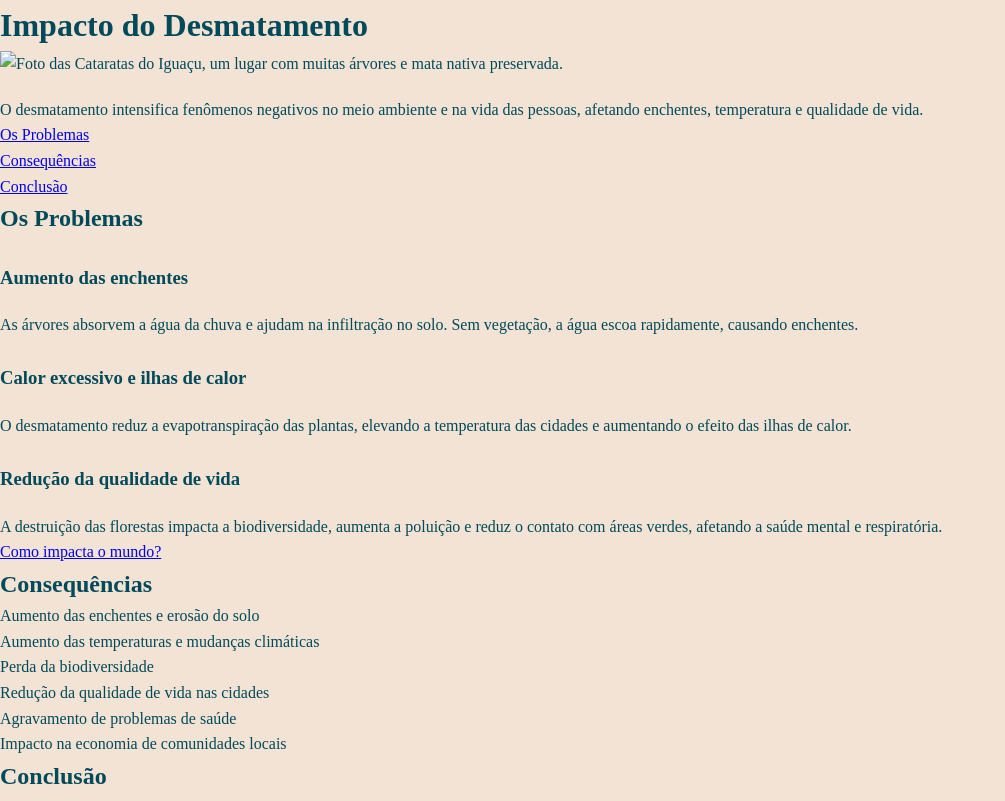
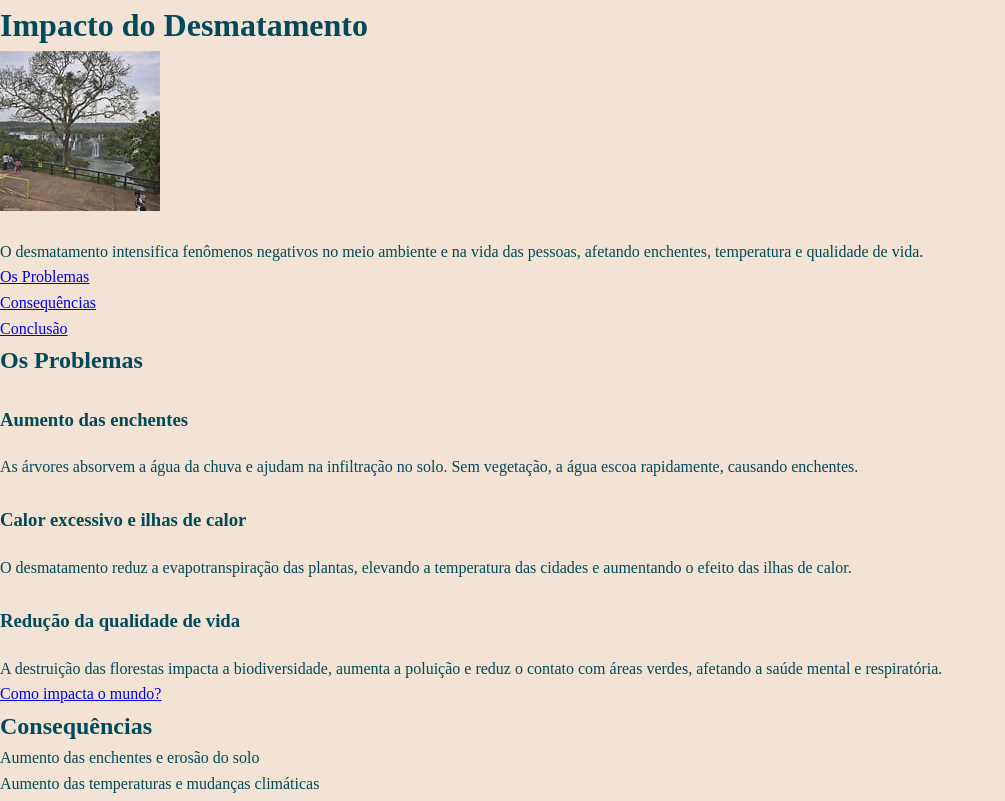
Before and after one commit to joaobertolin/projeto-agrinho, a plain HTML site: page index.html in a window 1280 px wide. Shown: the top 801 px of the page, without its empty margins (0-1005 px from the left). Drawn offline with Linux system fonts and the light colour scheme; some icons are missing; a web font is replaced by a local one.

Commit message:
Update index.html

```diff
--- a/index.html
+++ b/index.html
@@ -9,7 +9,7 @@
 <body>
     <header>
         <h1>Impacto do Desmatamento</h1>
-        <img src="cataratas-do-iguacu.jpg" alt="Foto das Cataratas do Iguaçu, um lugar com muitas árvores e mata nativa preservada.">
+        <img src="OIP.jpg" alt="Foto das Cataratas do Iguaçu, um lugar com muitas árvores e mata nativa preservada.">
         <p>O desmatamento intensifica fenômenos negativos no meio ambiente e na vida das pessoas, afetando enchentes, temperatura e qualidade de vida.</p>
         <nav>
             <ul>
```
